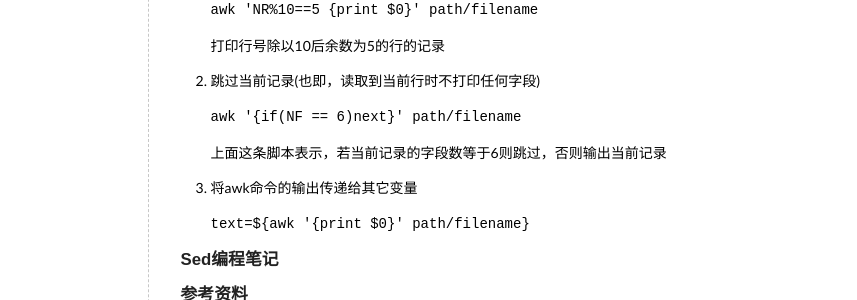
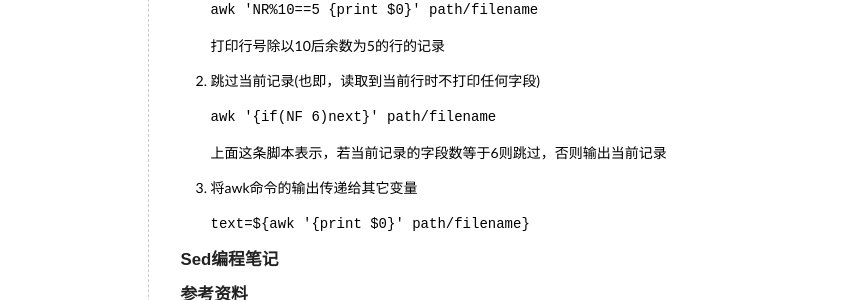
Before and after one commit to elan2wang/note, a Jekyll site: the page built from _posts/2013-05-29-shell-programming-tips.md, in a window 1280 px wide and 967 px high. Shown: the part 387-687 px from the top of the window, without its empty margins (236-1093 px from the left). Built offline with Jekyll 4.4.1, drawn with Linux system fonts in a browser that asks for light colours; comment, search, counter and statistics services are not loaded.

```diff
--- a/_posts/2013-05-29-shell-programming-tips.md
+++ b/_posts/2013-05-29-shell-programming-tips.md
@@ -13,7 +13,7 @@ n,k正整数，分别表示记录的行号和字段号。若要用变量表示
 <code>awk 'NR%10==5 {print $0}' path/filename</code>
 打印行号除以10后余数为5的行的记录
 2. 跳过当前记录(也即，读取到当前行时不打印任何字段)
-<code>awk '{if(NF == 6)next}' path/filename</code>
+<code>awk '{if(NF 6)next}' path/filename</code>
 上面这条脚本表示，若当前记录的字段数等于6则跳过，否则输出当前记录
 3. 将awk命令的输出传递给其它变量
 <code>text=${awk '{print $0}' path/filename}</code>
```
